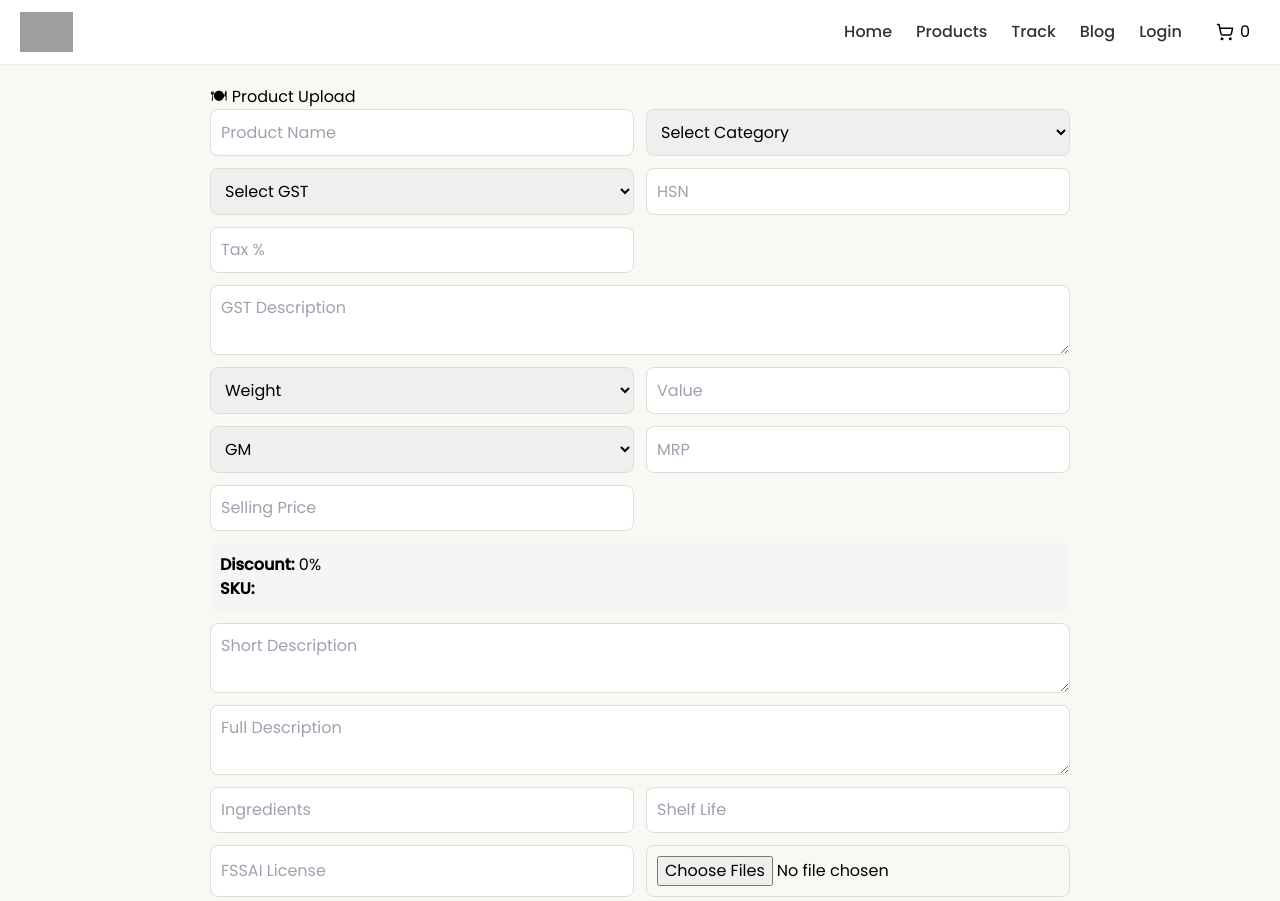
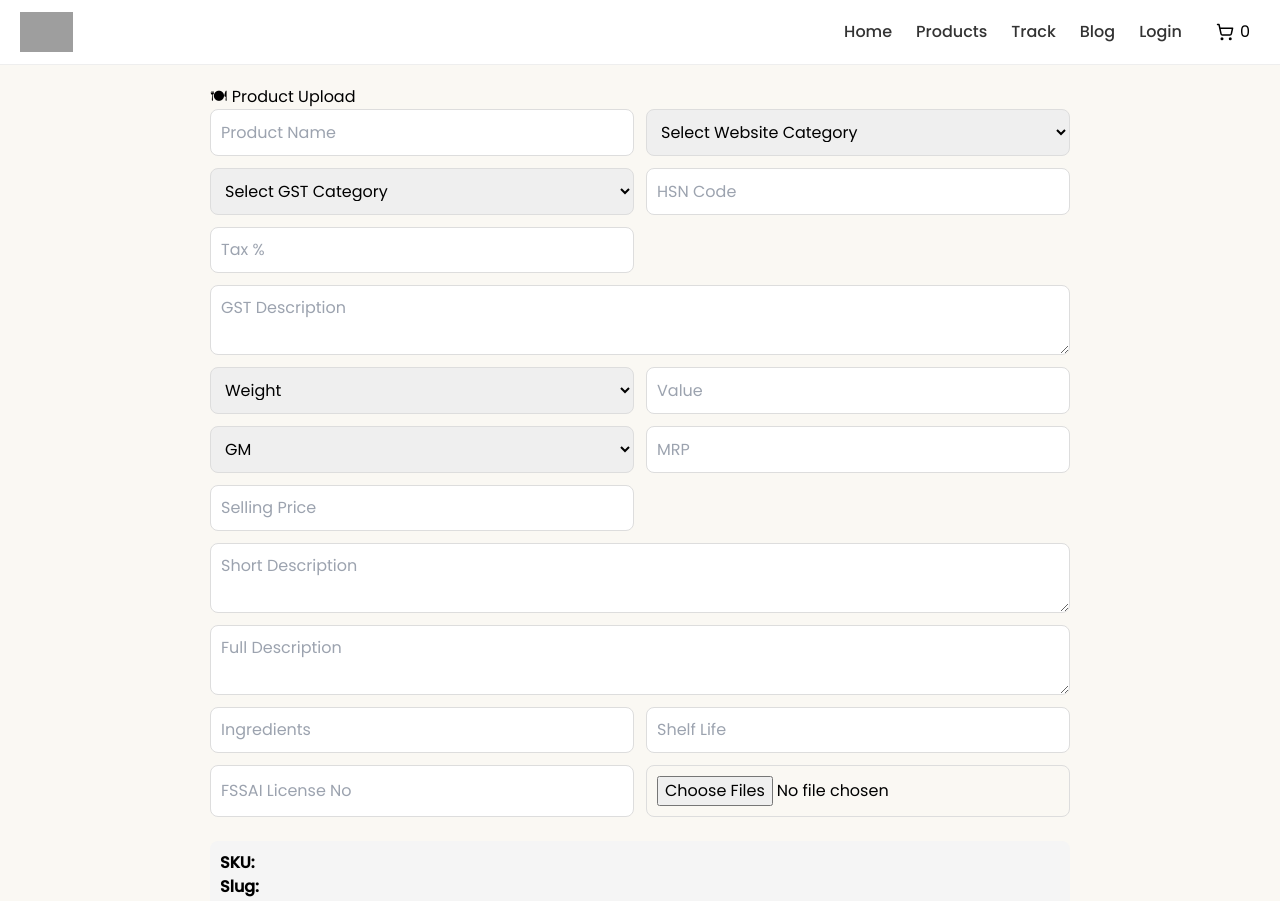
Before and after one commit to nagarajukandula55/native, a Next.js app: page /admin/products in a window 1280 px wide. Shown: the top 901 px of the page. Built offline with nearby package versions, Linux system fonts and the light colour scheme; grey boxes are pictures that could not be loaded.

Commit message:
Update page.js

```diff
--- a/app/admin/products/page.js
+++ b/app/admin/products/page.js
@@ -29,18 +29,52 @@ export default function ProductUpload() {
   const [slug, setSlug] = useState("");
 
   const [imagePreviews, setImagePreviews] = useState([]);
-  const [uploading, setUploading] = useState(false);
 
   /* ================= GST CONFIG ================= */
 
   const gstOptions = [
-    { name: "Food Preparations (Instant Mix)", hsn: "2106", tax: 5, desc: "Food preparations like dosa mix" },
-    { name: "Spices (Mixed/Ground)", hsn: "0910", tax: 5, desc: "Masalas & spices" },
-    { name: "Edible Oils", hsn: "1513", tax: 5, desc: "Cold pressed oils" },
-    { name: "Flours & Atta", hsn: "1101", tax: 5, desc: "Wheat, millet flours" },
-    { name: "Pickles & Preserved Foods", hsn: "2001", tax: 12, desc: "Pickles" },
-    { name: "Ready to Eat Foods", hsn: "2106", tax: 12, desc: "Cooked packaged food" },
-    { name: "Snacks / Namkeen", hsn: "2106", tax: 12, desc: "Snacks" },
+    {
+      name: "Food Preparations (Instant Mix)",
+      hsn: "2106",
+      tax: 5,
+      desc: "Food preparations not elsewhere specified or included (e.g., dosa mix, idli mix)",
+    },
+    {
+      name: "Spices (Mixed/Ground)",
+      hsn: "0910",
+      tax: 5,
+      desc: "Spices including mixed masalas and ground spices",
+    },
+    {
+      name: "Edible Oils",
+      hsn: "1513",
+      tax: 5,
+      desc: "Vegetable oils including cold pressed oils",
+    },
+    {
+      name: "Flours & Atta",
+      hsn: "1101",
+      tax: 5,
+      desc: "Cereal flours like wheat, millet, rice flour",
+    },
+    {
+      name: "Pickles & Preserved Foods",
+      hsn: "2001",
+      tax: 12,
+      desc: "Vegetables, fruits preserved in vinegar, brine, or oil",
+    },
+    {
+      name: "Ready to Eat Foods",
+      hsn: "2106",
+      tax: 12,
+      desc: "Fully cooked packaged food products",
+    },
+    {
+      name: "Snacks / Namkeen",
+      hsn: "2106",
+      tax: 12,
+      desc: "Namkeen, mixtures, fried snack items",
+    },
   ];
 
   const websiteCategories = [
@@ -63,14 +97,20 @@ export default function ProductUpload() {
     if (!form.name) return;
 
     let clean = form.name.replace(/native/gi, "").trim();
+
     const key = clean.toUpperCase().replace(/[^A-Z0-9]/g, "");
     setProductKey(key);
 
-    const s = form.name.toLowerCase().replace(/[^a-z0-9]+/g, "-").replace(/(^-|-$)/g, "");
+    const s = form.name
+      .toLowerCase()
+      .replace(/[^a-z0-9]+/g, "-")
+      .replace(/(^-|-$)/g, "");
     setSlug(s);
 
+    const variant = `${form.variantValue}${form.variantUnit}`.toUpperCase();
+
     if (form.variantValue) {
-      setSkuPreview(`NA-${key}-001-${form.variantValue}${form.variantUnit}`);
+      setSkuPreview(`NA-${key}-001-${variant}`);
     }
   }, [form.name, form.variantValue, form.variantUnit]);
 
@@ -90,7 +130,7 @@ export default function ProductUpload() {
     setForm({ ...form, [e.target.name]: e.target.value });
   }
 
-  /* ================= IMAGE UPLOAD WITH PREVIEW ================= */
+  /* ================= IMAGE UPLOAD + PREVIEW ================= */
 
   async function handleImageUpload(e) {
     const files = Array.from(e.target.files);
@@ -101,14 +141,16 @@ export default function ProductUpload() {
     }));
 
     setImagePreviews((prev) => [...prev, ...previews]);
-    setUploading(true);
 
     const uploadedUrls = [];
 
     for (let i = 0; i < files.length; i++) {
       const data = new FormData();
       data.append("file", files[i]);
-      data.append("upload_preset", process.env.NEXT_PUBLIC_CLOUDINARY_UPLOAD_PRESET);
+      data.append(
+        "upload_preset",
+        process.env.NEXT_PUBLIC_CLOUDINARY_UPLOAD_PRESET
+      );
 
       const res = await fetch(
         `https://api.cloudinary.com/v1_1/${process.env.NEXT_PUBLIC_CLOUDINARY_CLOUD_NAME}/image/upload`,
@@ -132,8 +174,6 @@ export default function ProductUpload() {
       ...prev,
       images: [...prev.images, ...uploadedUrls],
     }));
-
-    setUploading(false);
   }
 
   function removeImage(index) {
@@ -158,7 +198,7 @@ export default function ProductUpload() {
       sku: skuPreview,
       productKey,
       slug,
-      variant: `${form.variantValue}${form.variantUnit}`,
+      variant: `${form.variantValue}${form.variantUnit}`.toUpperCase(),
       discount:
         form.mrp && form.sellingPrice
           ? Math.round(((form.mrp - form.sellingPrice) / form.mrp) * 100)
@@ -191,18 +231,22 @@ export default function ProductUpload() {
         <input name="name" placeholder="Product Name" value={form.name} onChange={handleChange} />
 
         <select name="category" value={form.category} onChange={handleChange}>
-          <option value="">Select Category</option>
-          {websiteCategories.map((c) => <option key={c}>{c}</option>)}
+          <option value="">Select Website Category</option>
+          {websiteCategories.map((cat) => (
+            <option key={cat}>{cat}</option>
+          ))}
         </select>
 
         <select name="gstCategory" value={form.gstCategory} onChange={handleChange}>
-          <option value="">Select GST</option>
+          <option value="">Select GST Category</option>
           {gstOptions.map((g) => (
-            <option key={g.name}>{g.name} ({g.tax}%)</option>
+            <option key={g.name}>
+              {g.name} ({g.tax}%)
+            </option>
           ))}
         </select>
 
-        <input value={form.hsn} readOnly placeholder="HSN" />
+        <input value={form.hsn} readOnly placeholder="HSN Code" />
         <input value={form.tax} readOnly placeholder="Tax %" />
 
         <textarea value={form.gstDescription} readOnly placeholder="GST Description" />
@@ -215,26 +259,25 @@ export default function ProductUpload() {
         <input name="variantValue" placeholder="Value" value={form.variantValue} onChange={handleChange} />
 
         <select name="variantUnit" value={form.variantUnit} onChange={handleChange}>
-          <option>GM</option><option>KG</option><option>ML</option><option>L</option>
+          <option>GM</option>
+          <option>KG</option>
+          <option>ML</option>
+          <option>L</option>
         </select>
 
         <input name="mrp" type="number" placeholder="MRP" value={form.mrp} onChange={handleChange} />
         <input name="sellingPrice" type="number" placeholder="Selling Price" value={form.sellingPrice} onChange={handleChange} />
-
-        <div className="preview">
-          <p><b>Discount:</b> {discount}%</p>
-          <p><b>SKU:</b> {skuPreview}</p>
-        </div>
 
         <textarea name="shortDescription" placeholder="Short Description" value={form.shortDescription} onChange={handleChange} />
         <textarea name="description" placeholder="Full Description" value={form.description} onChange={handleChange} />
 
         <input name="ingredients" placeholder="Ingredients" value={form.ingredients} onChange={handleChange} />
         <input name="shelfLife" placeholder="Shelf Life" value={form.shelfLife} onChange={handleChange} />
-        <input name="fssai" placeholder="FSSAI License" value={form.fssai} onChange={handleChange} />
+        <input name="fssai" placeholder="FSSAI License No" value={form.fssai} onChange={handleChange} />
 
         <input type="file" multiple onChange={handleImageUpload} />
 
+        {/* IMAGE PREVIEW */}
         <div className="imageGrid">
           {imagePreviews.map((img, i) => (
             <div key={i} className="imgBox">
@@ -245,18 +288,24 @@ export default function ProductUpload() {
           ))}
         </div>
 
-        <button disabled={uploading}>
-          {uploading ? "Uploading Images..." : "Add Product"}
-        </button>
+        {/* FULL PREVIEW */}
+        <div className="preview">
+          <p><b>SKU:</b> {skuPreview}</p>
+          <p><b>Slug:</b> {slug}</p>
+          <p><b>Product Key:</b> {productKey}</p>
+          <p><b>Discount:</b> {discount}%</p>
+        </div>
+
+        <button>Add Product</button>
       </form>
 
       <style jsx>{`
-        .container { max-width: 900px; margin:auto; padding:20px; }
-        .form { display:grid; grid-template-columns:1fr 1fr; gap:12px; }
-        input, textarea, select { padding:10px; border:1px solid #ddd; border-radius:8px; }
-        textarea { grid-column:span 2; }
-        button { grid-column:span 2; padding:12px; background:black; color:white; border:none; border-radius:10px; }
-        .preview { grid-column:span 2; background:#f5f5f5; padding:10px; border-radius:8px; }
+        .container { max-width: 900px; margin: auto; padding: 20px; }
+        .form { display: grid; grid-template-columns: 1fr 1fr; gap: 12px; }
+        input, textarea, select { padding: 10px; border: 1px solid #ddd; border-radius: 8px; }
+        textarea { grid-column: span 2; }
+        button { grid-column: span 2; padding: 12px; background: black; color: white; border: none; border-radius: 10px; }
+        .preview { grid-column: span 2; background: #f5f5f5; padding: 10px; border-radius: 8px; }
 
         .imageGrid {
           grid-column: span 2;
@@ -278,6 +327,7 @@ export default function ProductUpload() {
           border-radius: 50%;
           width: 22px;
           height: 22px;
+          cursor: pointer;
         }
 
         .overlay {
```
